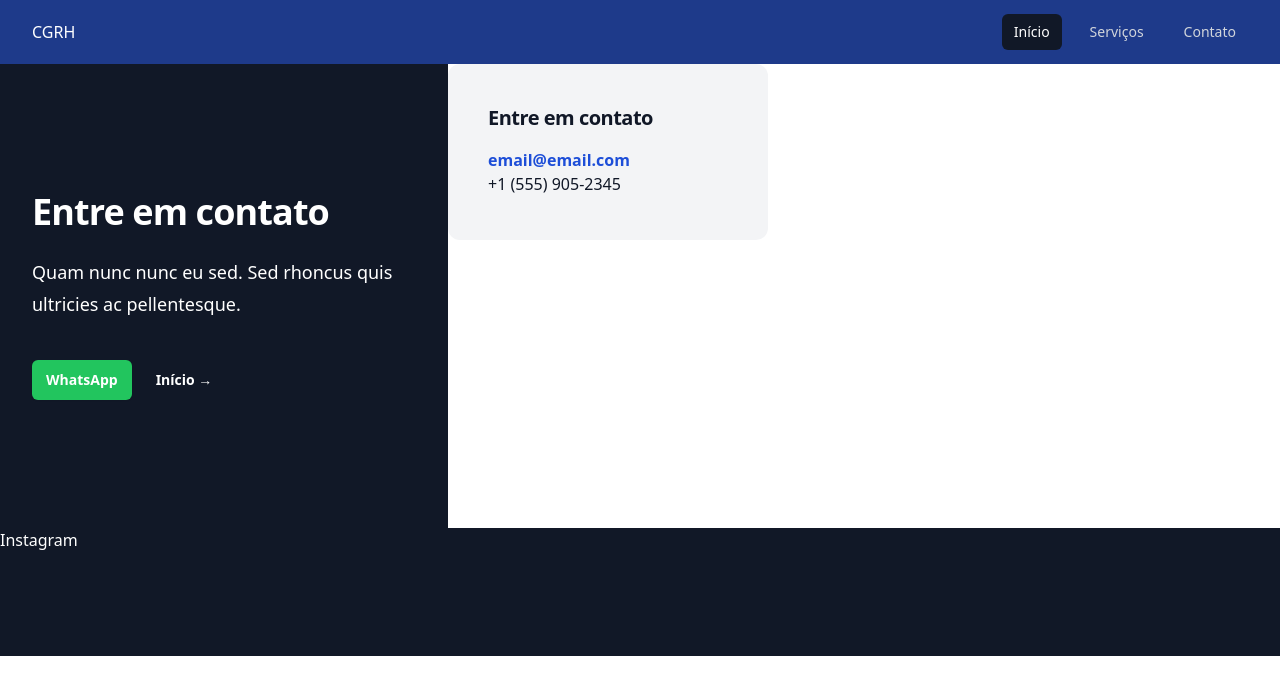
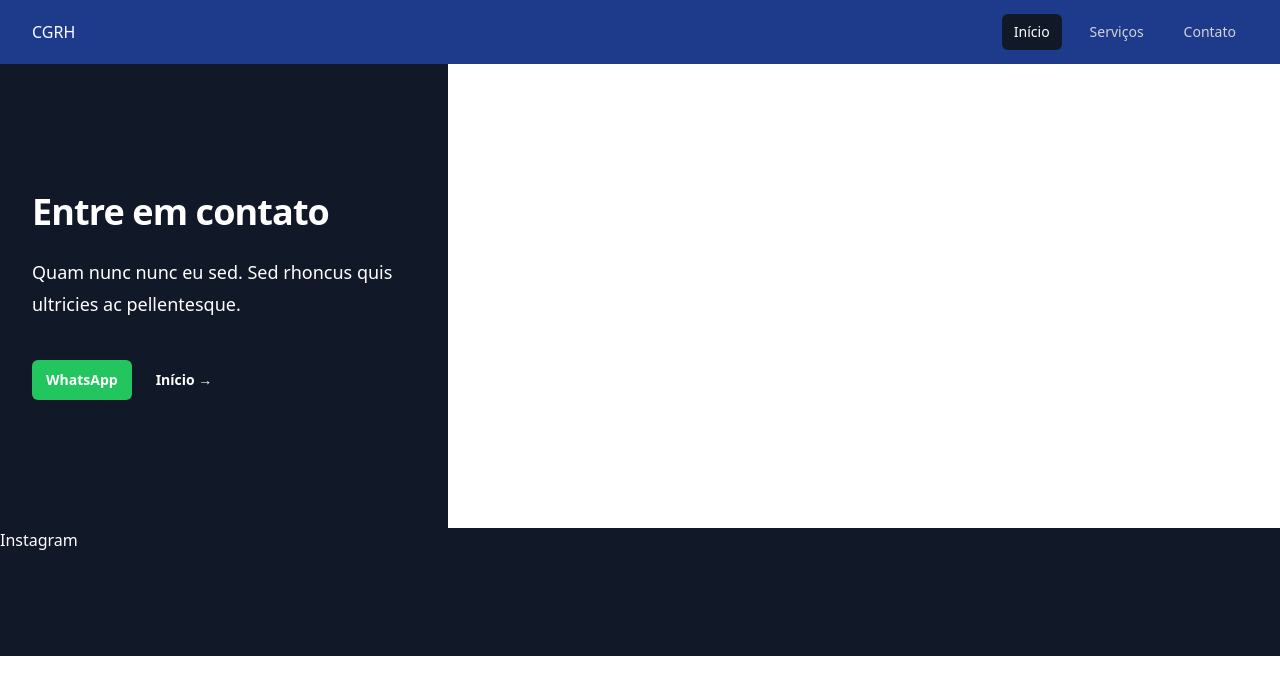
Before and after one commit to PedroLucasNeto/GiftList, a React (Vite) app: page /contact in a window 1280 px wide. Shown: the top 694 px of the page. Built offline with nearby package versions, Linux system fonts and the light colour scheme.

Commit message:
feat: contact

```diff
--- a/src/components/Contact.tsx
+++ b/src/components/Contact.tsx
@@ -23,15 +23,6 @@ export const Contact = () => {
             </Link>
           </div>
         </div>
-        <div className='bg-gray-100 flex-col p-10 rounded-xl w-80 h-44'>
-          <h6 className='text-3xl font-semibold tracking-tight text-gray-900 sm:text-xl pb-4'>
-            Entre em contato
-          </h6>
-          <a href='#' className='text-blue-700 font-semibold pb-4'>
-            email@email.com
-          </a>
-          <p className='text-gray-900'>+1 (555) 905-2345</p>
-        </div>
       </div>
     </>
   );
```
